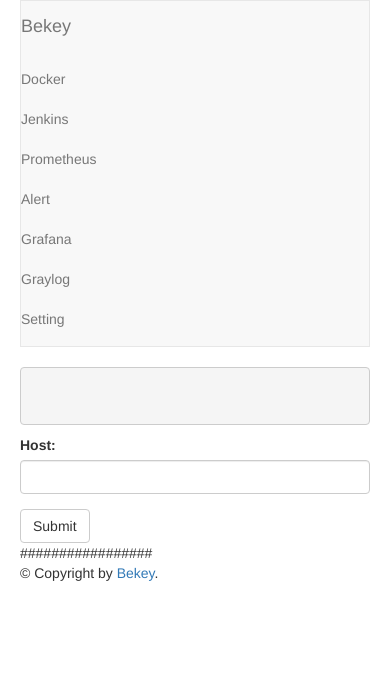
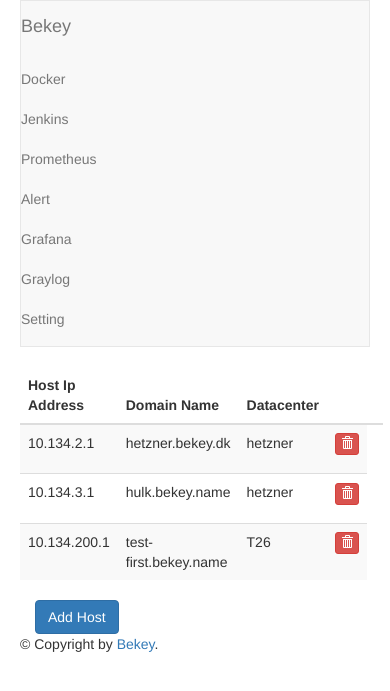
Before and after one commit to Serdy/docker-dashboard, a Flask app: page /setting in a window 390 px wide. Shown: the top 691 px of the page. Run offline with Flask 2, Linux system fonts and the light colour scheme; data comes from the database, SQL or seed files in the repository; both versions use the stored data as it was after the commit; data that the repository does not hold is empty; some libraries are stand-ins or nearby versions.

Commit message:
add sql and settings you can add hosts

```diff
--- a/sql.py
+++ b/sql.py
@@ -1,7 +1,18 @@
 from flask import g
-import sqlite3
 
 
-def NAME():
-    email_addresses = g.db.execute("SELECT NAME FROM test;").fetchall()
-    return email_addresses
+def hosts():
+	try:
+		hosts = g.db.execute("SELECT * FROM hosts;").fetchall()
+	except Exception:
+		hosts = g.db.execute("CREATE TABLE hosts ( host_id INTEGER PRIMARY KEY AUTOINCREMENT, host_ip VARCHAR NOT NULL, domain_name, datacenter);").fetchall()
+
+	return hosts
+
+def add_host(host_ip , domain_name, datacenter):
+	g.db.execute("INSERT INTO hosts (host_ip, domain_name, datacenter) VALUES (?, ?, ?)", (host_ip, domain_name, datacenter)).fetchall()
+	g.db.commit()
+
+def del_host(host_id):
+	g.db.execute("DELETE FROM hosts WHERE host_id=?", (host_id,)).fetchall()
+	g.db.commit()
--- a/start.py
+++ b/start.py
@@ -1,8 +1,8 @@
 #!/bin/python
-from flask import Flask, jsonify
+from flask import Flask
 from flask import render_template, redirect, url_for, request
-import os
-from werkzeug import secure_filename
+# import os
+# from werkzeug import secure_filename
 import dockers
 import sql
 from flask import g
@@ -42,20 +42,28 @@ def docker(name=None):
 @app.route('/setting', methods=["POST", "GET"])
 def emails():
     if request.method == 'POST':
-        host = request.form['host']
-        return host
+        for get_request in request.form:
+            if 'add_host' == get_request :
+                host_ip = request.form['host_ip']
+                domain_name = request.form['domain_name']
+                datacenter = request.form['datacenter']
+                sql.add_host(host_ip, domain_name, datacenter)
+                return render_template('setting.html', hosts=sql.hosts())
+            elif 'del_host'  == get_request:
+                host_id = request.form['host_id']
+                sql.del_host(host_id)
+                return render_template('setting.html', hosts=sql.hosts())
     else:
-        return render_template('setting.html', email_addresses=sql.NAME())
+        return render_template('setting.html', hosts=sql.hosts())
 
 
 @app.before_request
 def before_request():
     try:
         g.db = sqlite3.connect("flask.db")
-    except Exception as e:
+    except Exception:
         pass
 
-    # g.db = sqlite3.connect("flask.db")
 
 @app.teardown_request
 def teardown_request(exception):
--- /dev/null
+++ b/static/js/form.js
@@ -0,0 +1,5 @@
+$(document).on("click", ".open-delhostDialog", function () {
+     var myhostId = $(this).data('id');
+     $(".modal-body #hostId").val( myhostId );
+     console.log(myhostId);
+});
--- a/templates/setting.html
+++ b/templates/setting.html
@@ -1,21 +1,116 @@
 {% extends "layout.html" %}
 {% block title %}Index{% endblock %}
 {% block content %}
-<pre>
+<script src="/static/js/form.js"></script>
 
-	  {% for email in email_addresses %}
-	  {{ email[0] }}
-	  {% endfor %}
-</pre>
-<div>
-<form role="form" action="/setting" method="post">
-  <div class="form-group">
-    <label for="host">Host:</label>
-    <input type="text" class="form-control" name="host" id="host">
+<div id="myModal" class="modal hide fade" tabindex="-1" role="dialog" aria-labelledby="myModalLabel" aria-hidden="true">
+	<div class="modal-header">
+		<button type="button" class="close" data-dismiss="modal" aria-hidden="true"></button>
+		<h3 id="myModalLabel">Delete</h3>
+	</div>
+	<div class="modal-body">
+		<p></p>
+	</div>
+	<div class="modal-footer">
+		<button class="btn" data-dismiss="modal" aria-hidden="true">Close</button>
+		<button data-dismiss="modal" class="btn red" id="btnYes">Confirm</button>
+	</div>
+   </div><table class="table table-striped table-hover table-users">
+				<thead>
+					<tr>
+						<th>Host Ip Address</th>
+						<th>Domain Name</th>
+						<th>Datacenter</th>
+						<th></th>
+						<th></th>
+					</tr>
+				</thead>
+
+				<tbody>
+					{% for host in hosts %}
+					<tr>
+					  {% for item in host %}
+					  {% if item != host[0] %}
+					  <td>{{ item }}</td>
+					  {% endif %}
+					  {% endfor %}
+
+
+
+					<td><p data-placement="top" data-toggle="tooltip" title="Delete"><button class="open-delhostDialog btn btn-danger btn-xs" data-title="Delete" data-toggle="modal" data-target="#delete" data-id="{{ host[0] }}"><span class="glyphicon glyphicon-trash"></span></button></p></td>
+					</tr>
+					{% endfor %}
+
+
+				   </tbody>
+
+			</table>
+<div class="col-sm-4 offset12">
+	<button data-title="Add" data-toggle="modal" data-target="#add" type="button" class="btn btn-primary">Add Host</button>
+</div>
+
+
+
+	<div class="modal fade" id="delete" tabindex="-1" role="dialog" aria-labelledby="edit" aria-hidden="true">
+		<form role="form" action="/setting" method="post">
+	  <div class="modal-dialog">
+	<div class="modal-content">
+		  <div class="modal-header">
+		<button type="button" class="close" data-dismiss="modal" aria-hidden="true"><span class="glyphicon glyphicon-remove" aria-hidden="true"></span></button>
+		<h4 class="modal-title custom_align" id="Heading">Delete this entry</h4>
+	  </div>
+		  <div class="modal-body">
+
+	   <div class="alert alert-danger"><span class="glyphicon glyphicon-warning-sign"></span> Are you sure you want to delete this Record?</div>
+
+	  </div>
+		<div class="modal-footer ">
+		<div class="modal-body"><input type="hidden" name="host_id" id="hostId" value="" readonly="readonly"/></div>
+		<input type="hidden" name="del_host" value="ok">
+		<button type="submit" class="btn btn-success" ><span class="glyphicon glyphicon-ok-sign"></span> Yes</button>
+		<button type="button" class="btn btn-default" data-dismiss="modal"><span class="glyphicon glyphicon-remove"></span> No</button>
+	  </div>
+	  </div>
+	  </div>
+	  </form>
+		</div>
+	<!-- /.modal-content -->
+
+
+<div class="modal fade" id="add" tabindex="-1" role="dialog" aria-labelledby="add" aria-hidden="true">
+	  <form role="form" action="/setting" method="post">
+	  <div class="modal-dialog">
+
+	<div class="modal-content">
+		  <div class="modal-header">
+		<button type="button" class="close" data-dismiss="modal" aria-hidden="true"><span class="glyphicon glyphicon-remove" aria-hidden="true"></span></button>
+		<h4 class="modal-title custom_align" id="Heading">Add Host Detail</h4>
+	  </div>
+		  <div class="modal-body">
+		  <div class="form-group">
+		<input class="form-control " type="text" name="host_ip" placeholder="Host Ip Address">
+		</div>
+		<div class="form-group">
+
+		<input class="form-control " type="text" name="domain_name" placeholder="Domain Name">
+		</div>
+		<div class="form-group">
+
+		<input class="form-control " type="text" name="datacenter" placeholder="Datacenter">
+		</div>
+	  </div>
+		  <div class="modal-footer ">
+		  <input type="hidden" name="add_host" value="ok">
+		<button type="submit" class="btn btn-warning btn-lg" style="width: 100%;"><span class="glyphicon glyphicon-ok-sign"></span> Add</button>
+	  </div>
+		</div>
+	<!-- /.modal-content -->
   </div>
-  <button type="submit" class="btn btn-default">Submit</button>
-</form>
-</div>
-#################
+
+	</form>
+	</div>
+
+
+
 
 {% endblock %}
```
Also changed, not shown: dockers.py (+7 -9 lines), flask.db.
